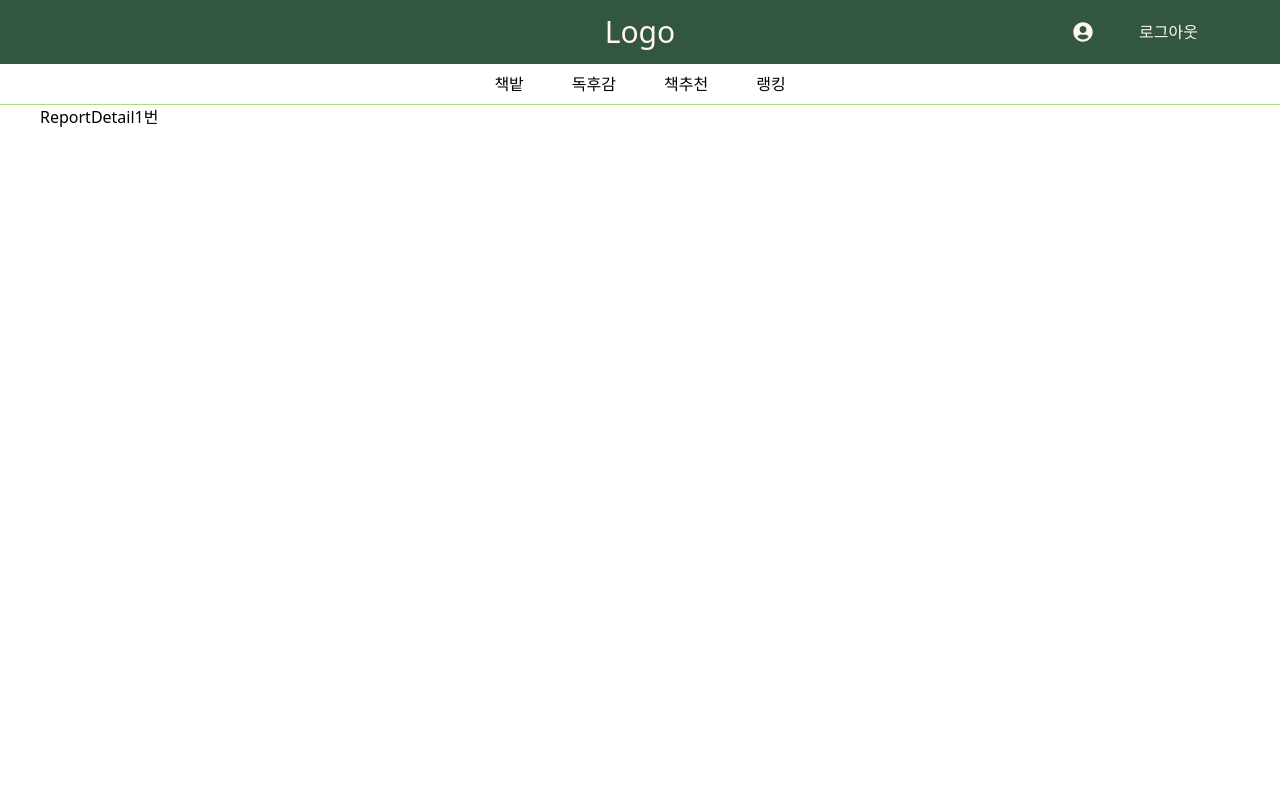
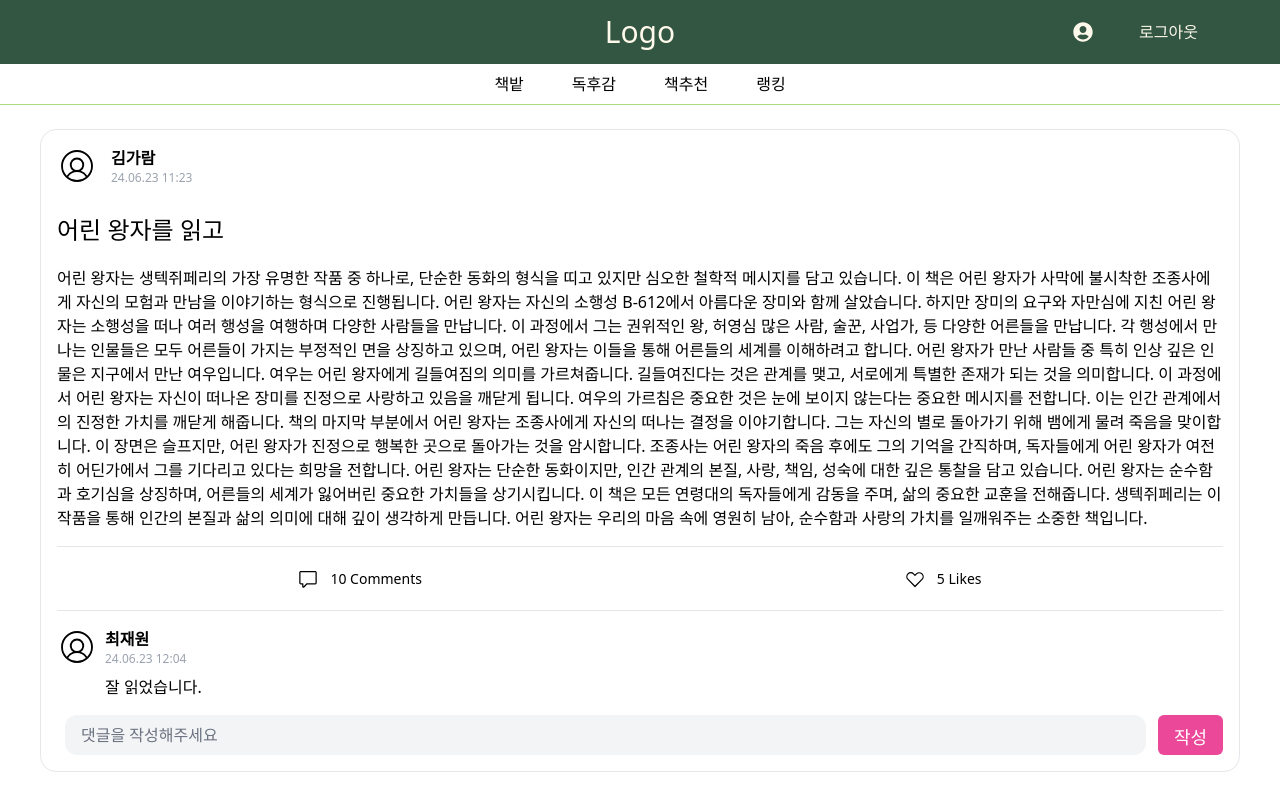
Before and after one commit to book-forest-gwangju-3/book-forest-front, a React (Vite) app in the folder book-forest/: page /report/1 in a window 1280 px wide. Built offline with nearby package versions, Linux system fonts and the light colour scheme.

Commit message:
feat.독후감 상세페이지 UI 완성

```diff
--- a/book-forest/src/pages/ReportDetail.jsx
+++ b/book-forest/src/pages/ReportDetail.jsx
@@ -1,11 +1,103 @@
 import { useParams } from "react-router-dom";
+import { PiUserCircleLight } from "react-icons/pi";
+import { PiHeartStraight } from "react-icons/pi";
+import { PiHeartStraightFill } from "react-icons/pi";
+import { GoComment } from "react-icons/go";
+import Button from "../components/Button";
+
+const content = `어린 왕자는 생텍쥐페리의 가장 유명한 작품 중 하나로, 단순한 동화의
+              형식을 띠고 있지만 심오한 철학적 메시지를 담고 있습니다. 이 책은
+              어린 왕자가 사막에 불시착한 조종사에게 자신의 모험과 만남을
+              이야기하는 형식으로 진행됩니다. 어린 왕자는 자신의 소행성
+              B-612에서 아름다운 장미와 함께 살았습니다. 하지만 장미의 요구와
+              자만심에 지친 어린 왕자는 소행성을 떠나 여러 행성을 여행하며
+              다양한 사람들을 만납니다. 이 과정에서 그는 권위적인 왕, 허영심
+              많은 사람, 술꾼, 사업가, 등 다양한 어른들을 만납니다. 각 행성에서
+              만나는 인물들은 모두 어른들이 가지는 부정적인 면을 상징하고
+              있으며, 어린 왕자는 이들을 통해 어른들의 세계를 이해하려고 합니다.
+              어린 왕자가 만난 사람들 중 특히 인상 깊은 인물은 지구에서 만난
+              여우입니다. 여우는 어린 왕자에게 길들여짐의 의미를 가르쳐줍니다.
+              길들여진다는 것은 관계를 맺고, 서로에게 특별한 존재가 되는 것을
+              의미합니다. 이 과정에서 어린 왕자는 자신이 떠나온 장미를 진정으로
+              사랑하고 있음을 깨닫게 됩니다. 여우의 가르침은 중요한 것은 눈에
+              보이지 않는다는 중요한 메시지를 전합니다. 이는 인간 관계에서의
+              진정한 가치를 깨닫게 해줍니다. 책의 마지막 부분에서 어린 왕자는
+              조종사에게 자신의 떠나는 결정을 이야기합니다. 그는 자신의 별로
+              돌아가기 위해 뱀에게 물려 죽음을 맞이합니다. 이 장면은 슬프지만,
+              어린 왕자가 진정으로 행복한 곳으로 돌아가는 것을 암시합니다.
+              조종사는 어린 왕자의 죽음 후에도 그의 기억을 간직하며, 독자들에게
+              어린 왕자가 여전히 어딘가에서 그를 기다리고 있다는 희망을
+              전합니다. 어린 왕자는 단순한 동화이지만, 인간 관계의 본질, 사랑,
+              책임, 성숙에 대한 깊은 통찰을 담고 있습니다. 어린 왕자는 순수함과
+              호기심을 상징하며, 어른들의 세계가 잃어버린 중요한 가치들을
+              상기시킵니다. 이 책은 모든 연령대의 독자들에게 감동을 주며, 삶의
+              중요한 교훈을 전해줍니다. 생텍쥐페리는 이 작품을 통해 인간의
+              본질과 삶의 의미에 대해 깊이 생각하게 만듭니다. 어린 왕자는 우리의
+              마음 속에 영원히 남아, 순수함과 사랑의 가치를 일깨워주는 소중한
+              책입니다.`;
+
 const ReportDetail = () => {
   const { id } = useParams();
   // params에 해당하는 독후감 데이터 가져오는 로직 추가
+  // 로그인시 댓글 작성가능, 비로그인시 불가능
+  // 로그인유저 === 작성자면 수정, 삭제 버튼
+  // 시간 변환하는 함수 추가
+  // 좋아요 버튼 토글로 아이콘 바뀌게
+  // 댓글 수 렌더링
+  // 자기가 쓴 댓글에는 수정, 삭제 버튼
   return (
-    <div>
-      <h1>ReportDetail{id}번</h1>
-    </div>
+    <main className="h-full w-full flex items-center justify-center">
+      <div className="border bg-white mt-6 rounded-2xl p-4">
+        <div className="flex items-center justify-between">
+          <div className="gap-3.5 flex items-center">
+            <PiUserCircleLight className="object-cover w-10 h-10" />
+            <div className="flex flex-col">
+              <b className="capitalize">김가람</b>
+              <p className="text-gray-400 text-xs">24.06.23 11:23</p>
+            </div>
+          </div>
+        </div>
+        <h1 className="whitespace-pre-wrap mt-7 text-2xl">어린 왕자를 읽고</h1>
+        <div className="mt-5 flex gap-2 justify-center border-b pb-4 flex-wrap">
+          <p>{content}</p>
+        </div>
+        <div className="h-16 border-b flex items-center justify-around">
+          <div className="flex items-center gap-3">
+            <GoComment className="text-xl" />
+            <div className="text-sm">10 Comments</div>
+          </div>
+          <div className="flex items-center gap-3">
+            <PiHeartStraight className="text-xl" />
+            <div className="text-sm">5 Likes</div>
+          </div>
+        </div>
+        <div className="pt-4">
+          <div className="mb-4 flex">
+            <PiUserCircleLight className="w-10 h-10" />
+            <div className="ml-2 flex flex-col">
+              <b className="capitalize">최재원</b>
+              <time dateTime="06-08-21" className="text-gray-400 text-xs">
+                24.06.23 12:04
+              </time>
+              <p className="whitespace-pre-wrap mt-2">잘 읽었습니다.</p>
+            </div>
+          </div>
+        </div>
+        <div className="mt-4 flex items-center">
+          <div className="ml-2 flex flex-col flex-grow mr-3">
+            <input
+              type="text"
+              className="bg-gray-100 rounded-xl w-full px-4 py-2 text-gray-800 placeholder-gray-500"
+              placeholder="댓글을 작성해주세요"
+            />
+          </div>
+          <Button
+            text={"작성"}
+            color={"bg-pink-500 text-white h-10 text-base"}
+          />
+        </div>
+      </div>
+    </main>
   );
 };
 
```
